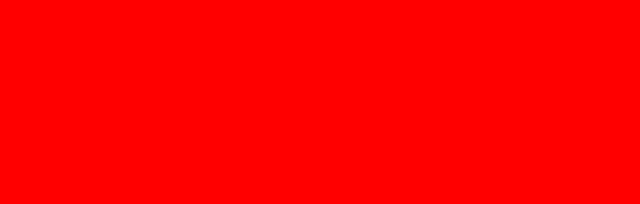
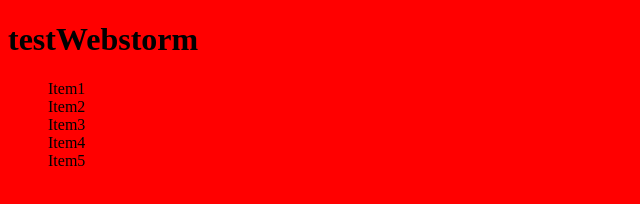
Before and after one commit to artyomrudavin/testWebstorm, a plain HTML site: page index.html in a window 1280 px wide. Shown: the whole page, without its empty margins (0-640 px from the left). Drawn offline with Linux system fonts and the light colour scheme.

Commit message:
second commit

```diff
--- a/index.html
+++ b/index.html
@@ -7,7 +7,24 @@
 </head>
 <body>
 
+<h1>testWebstorm</h1>
 
+<ul>
+    <li>
+        <a href="#">Item1</a>
+        <ul>
+            <li>Item1</li>
+            <li>Item2</li>
+            <li>Item3</li>
+            <li>Item4</li>
+            <li>Item5</li>
+        </ul>
+    </li>
+    <li><a href="#">Item2</a></li>
+    <li><a href="#">Item3</a></li>
+    <li><a href="#">Item4</a></li>
+    <li><a href="#">Item5</a></li>
+</ul>
 
 
 <script src="script.js"></script>
--- a/style.css
+++ b/style.css
@@ -1,3 +1,20 @@
 body {
     background-color: red;
 }
+
+li {
+    list-style: none;
+}
+
+a {
+    text-decoration: none;
+    color: #000;
+}
+
+li ul {
+    display: none;
+}
+
+ul li:hover ul {
+    display: block;
+}
```
